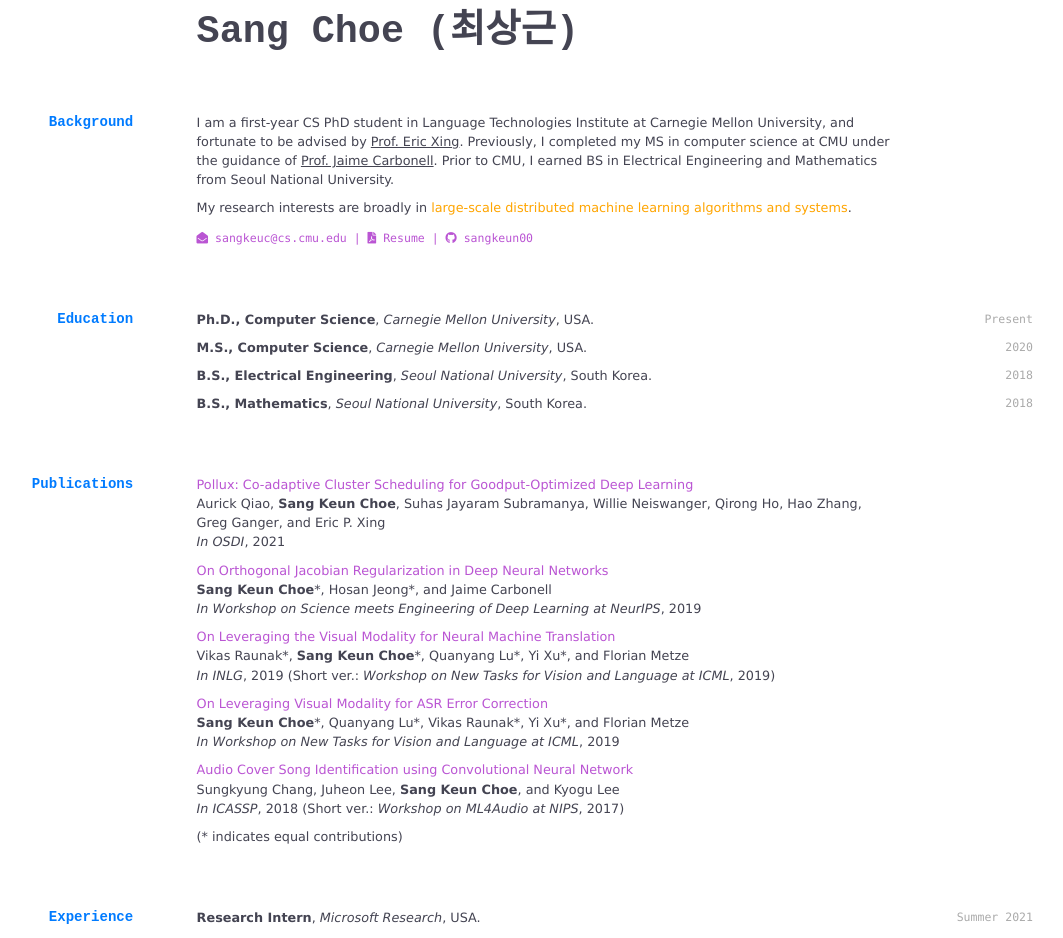
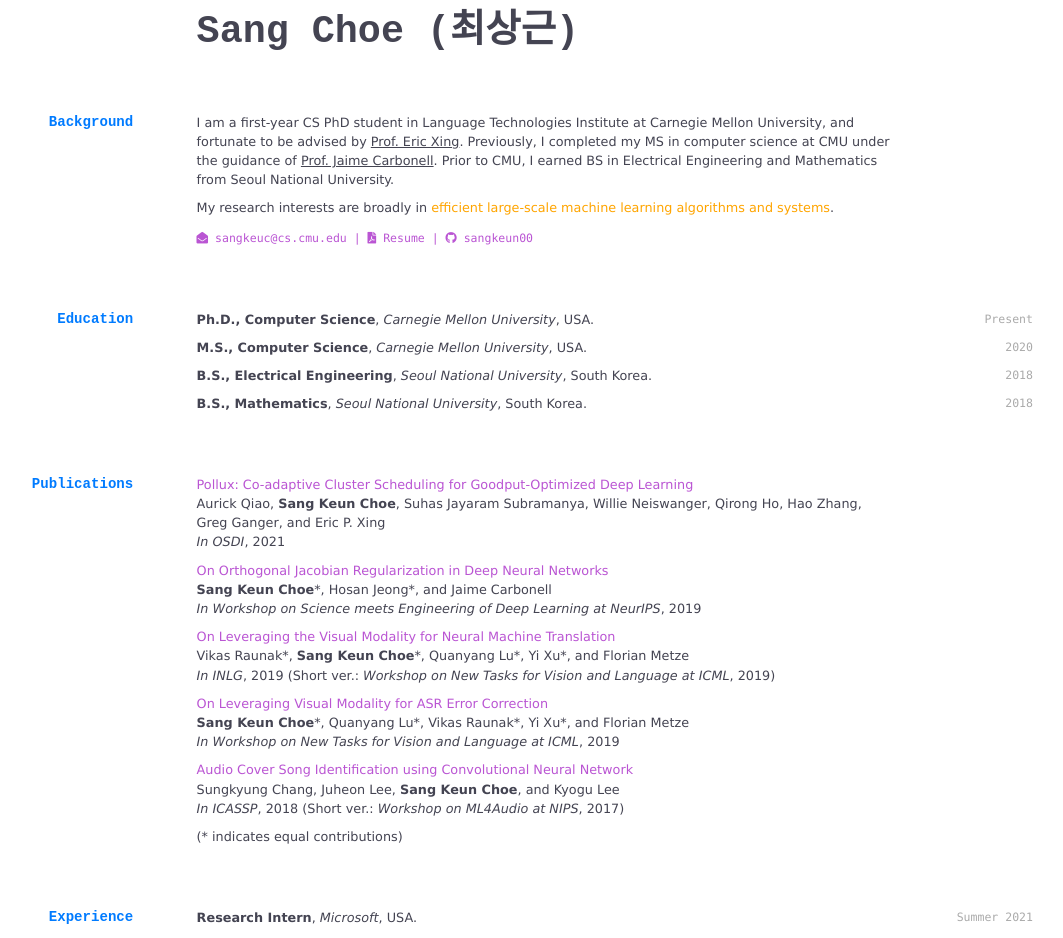
Before and after one commit to sangkeun00/sangkeun00.github.io, a Jekyll site: the page built from index.md, in a window 1280 px wide. Shown: the top 938 px of the page, without its empty margins (133-1196 px from the left). Built offline with Jekyll 4.4.1, drawn with Linux system fonts in a browser that asks for light colours; nearby versions of some CDN libraries; a style sheet for code colours, icons or effects is not loaded.

Commit message:
minor fix

```diff
--- a/index.md
+++ b/index.md
@@ -7,7 +7,7 @@ title: Sang Choe
 ## Background
 I am a first-year CS PhD student in Language Technologies Institute at Carnegie Mellon University, and fortunate to be advised by <a href="http://www.cs.cmu.edu/~epxing/">Prof. Eric Xing</a>. Previously, I completed my MS in computer science at CMU under the guidance of <a href="https://www.cs.cmu.edu/~jgc/">Prof. Jaime Carbonell</a>. Prior to CMU, I earned BS in Electrical Engineering and Mathematics from Seoul National University.
 
-My research interests are broadly in <font color="FFA500">large-scale distributed machine learning algorithms and systems</font>.
+My research interests are broadly in <font color="FFA500">efficient large-scale machine learning algorithms and systems</font>.
 
 <!--<a href="sangkeuc@cs.cmu.edu">sangkeuc@cs.cmu.edu</a>-->
 
@@ -53,7 +53,7 @@ My research interests are broadly in <font color="FFA500">large-scale distribute
 ## Experience
 
 `Summer 2021`
-**Research Intern**, *Microsoft Research*, USA.
+**Research Intern**, *Microsoft*, USA.
 
 `Summer 2018`
 **Research Engineer**, *HodooAI*, South Korea.
```
